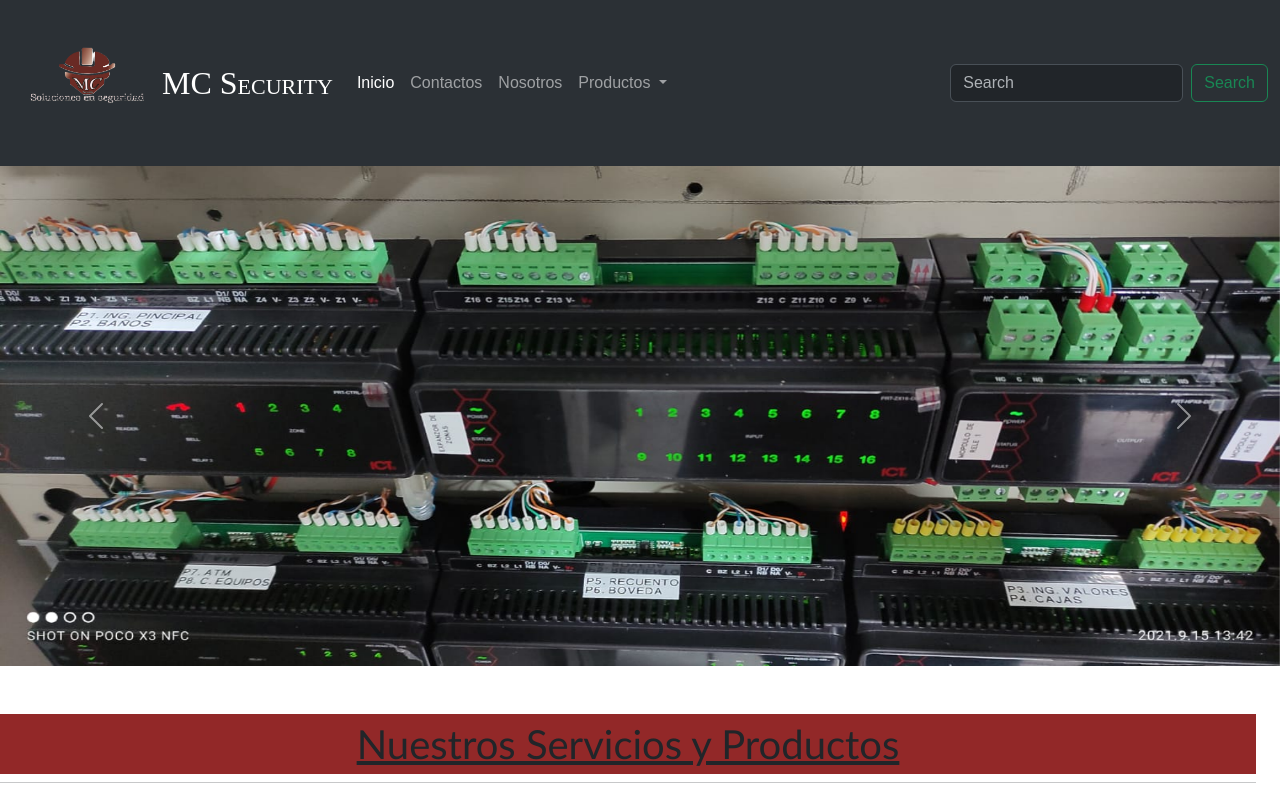
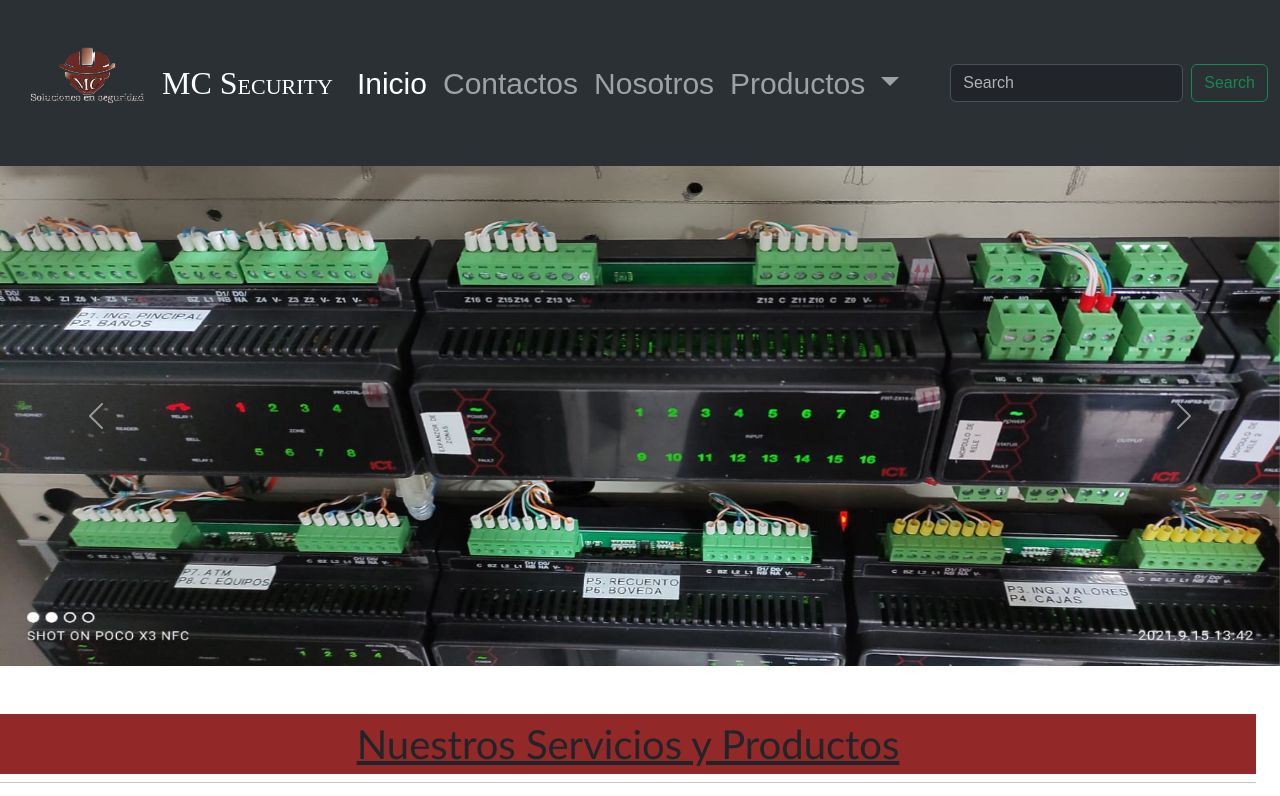
Before and after one commit to marcruzsec/miPagina, a plain HTML site: page index.html in a window 1280 px wide. Shown: the top 796 px of the page. Drawn offline with nearby package versions, Linux system fonts and the light colour scheme.

Commit message:
octavo commit

```diff
--- a/styles/styles.css
+++ b/styles/styles.css
@@ -1,5 +1,8 @@
 .imgInicio{
     width: 100px;
+}
+.nav-link {
+  font-size: 30px; /* Cambiar el tamaño según tu preferencia */
 }
 .into{
   text-align: center;
```
